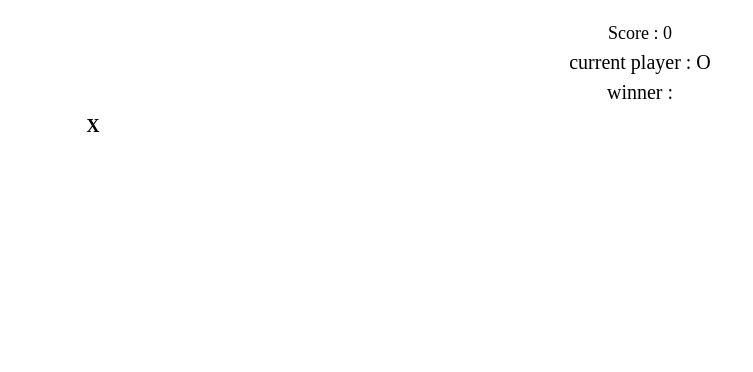
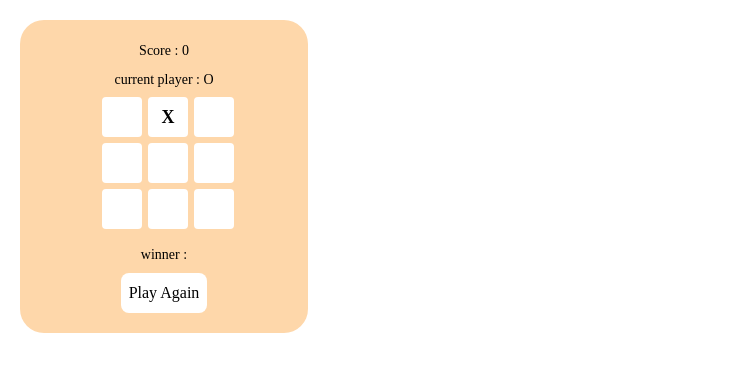
Before and after one commit to h2s0/tictactoe, a React (Vite) app: page / in a window 1280 px wide. Shown: the top 372 px of the page, without its empty margins (0-753 px from the left). Built offline with nearby package versions, Linux system fonts and the light colour scheme; a web font is replaced by a local one.

Commit message:
🎨 ✨ 다음 게임 버튼 구현, 무승부일 때 추가, UI 수정

```diff
--- a/src/components/Board.jsx
+++ b/src/components/Board.jsx
@@ -18,6 +18,9 @@ function Board() {
 
   // 컴퓨터가 맨 처음 수를 놓게 함
   useEffect(() => {
+    if (referee(squares)) {
+      setWinner(referee(squares));
+    }
     if (currentPlayer === 'X') {
       const timer = setTimeout(computerMove, 1000);
       return () => clearTimeout(timer);
@@ -67,33 +70,49 @@ function Board() {
         return squares[a];
       }
     }
+    const isFull = squares.every(square => square !== null);
+    if (isFull ) {
+      setWinner('Draw');
+    }
     return null;
   }
 
+  // 게임 종료 후 점수 올리고 내리기
   useEffect(() => {
     if (winner === 'O') {
-      setScore(+1);
+      setScore(prevScore => prevScore + 1);
     } else if (winner === 'X') {
-      setScore(-1);
-    } else {
-      setScore(score)
+      setScore(prevScore => prevScore - 1);
+    } else if (winner === 'Draw') {
+      setScore(prevScore => prevScore)
     }
   }, [winner])
 
+  // 다음 게임 버튼
+  const nextGameClick = () => {
+    if (!winner) {
+      return;
+    }
+    setWinner('');
+    setSquares(Array(9).fill(null));
+    setCurrentPlayer('X');
+  };
+
+  // 게임이 끝나면 play again 버튼 글자 색깔이 회색 -> 검정색으로 바뀌도록 설정
+
   return(
-    <>
-      <div className='text-center'>
-        <h3>Score : {score}</h3>
-        {score === 9999 && <h2>Congratulations!</h2>}
-        <h2>current player : {currentPlayer}</h2>
-        <h2>winner : {winner}</h2>
-      </div>
-      <section>
+    <div className='flex flex-col gap-2 items-center w-72 bg-orange-200 rounded-3xl p-5'>
+      <h5>Score : {score}</h5>
+      {score === 9999 && <h2>Congratulations!</h2>}
+      <h5>current player : {currentPlayer}</h5>
+      <div>
         <div className='board-row'> {[0,1,2].map( i => <Square key={i} value={squares[i]} onClick={() => handleClick(i)} />)} </div>
         <div className='board-row'> {[3,4,5].map( i => <Square key={i} value={squares[i]} onClick={() => handleClick(i)} />)} </div>
         <div className='board-row'> {[6,7,8].map( i => <Square key={i} value={squares[i]} onClick={() => handleClick(i)} />)} </div>
-      </section>
-    </>
+      </div>
+      <h5>winner : {winner}</h5>
+      <button className='bg-white p-2 rounded-lg' onClick={nextGameClick}>Play Again</button>
+    </div>
   )
 }
 
```
